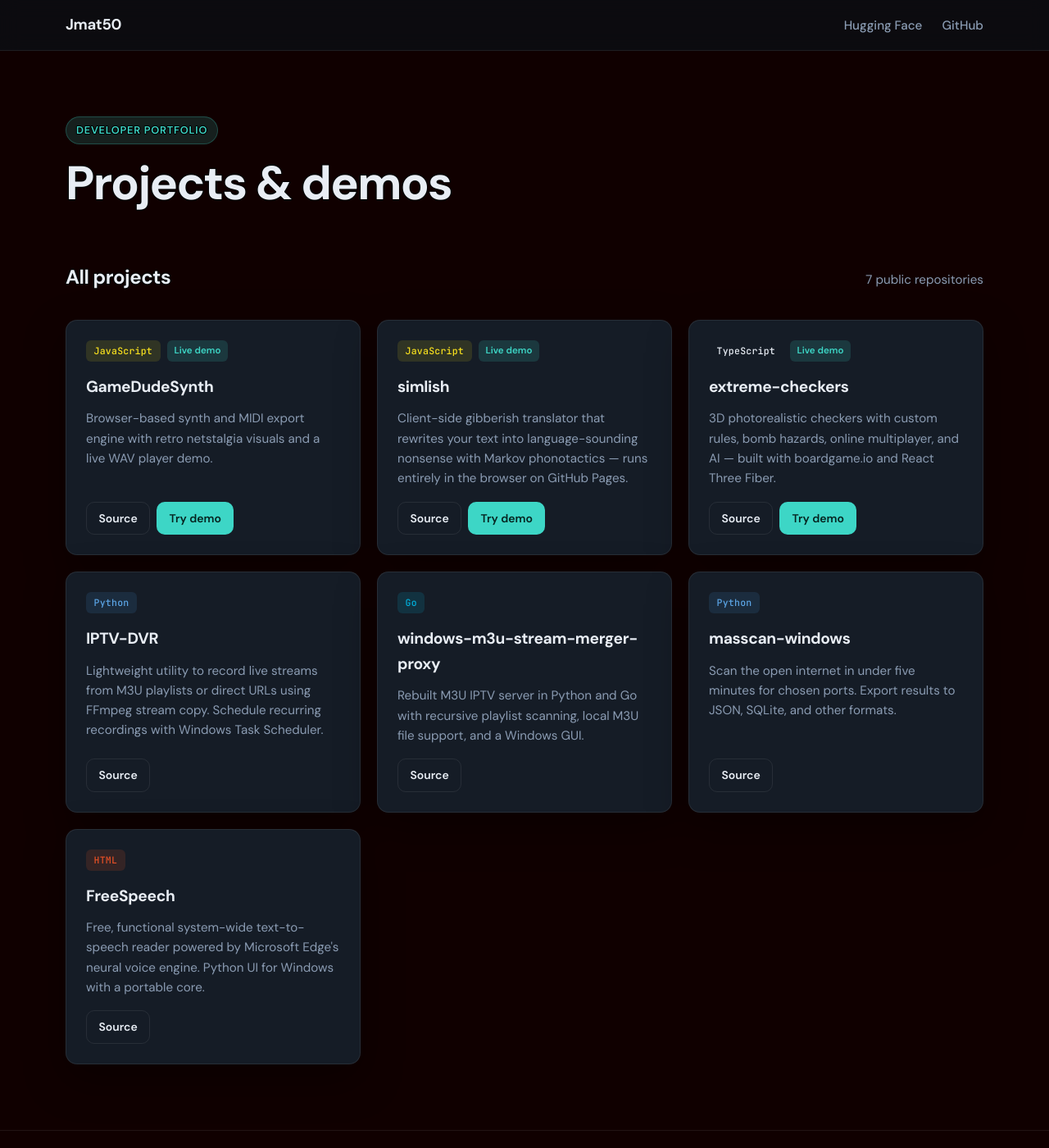
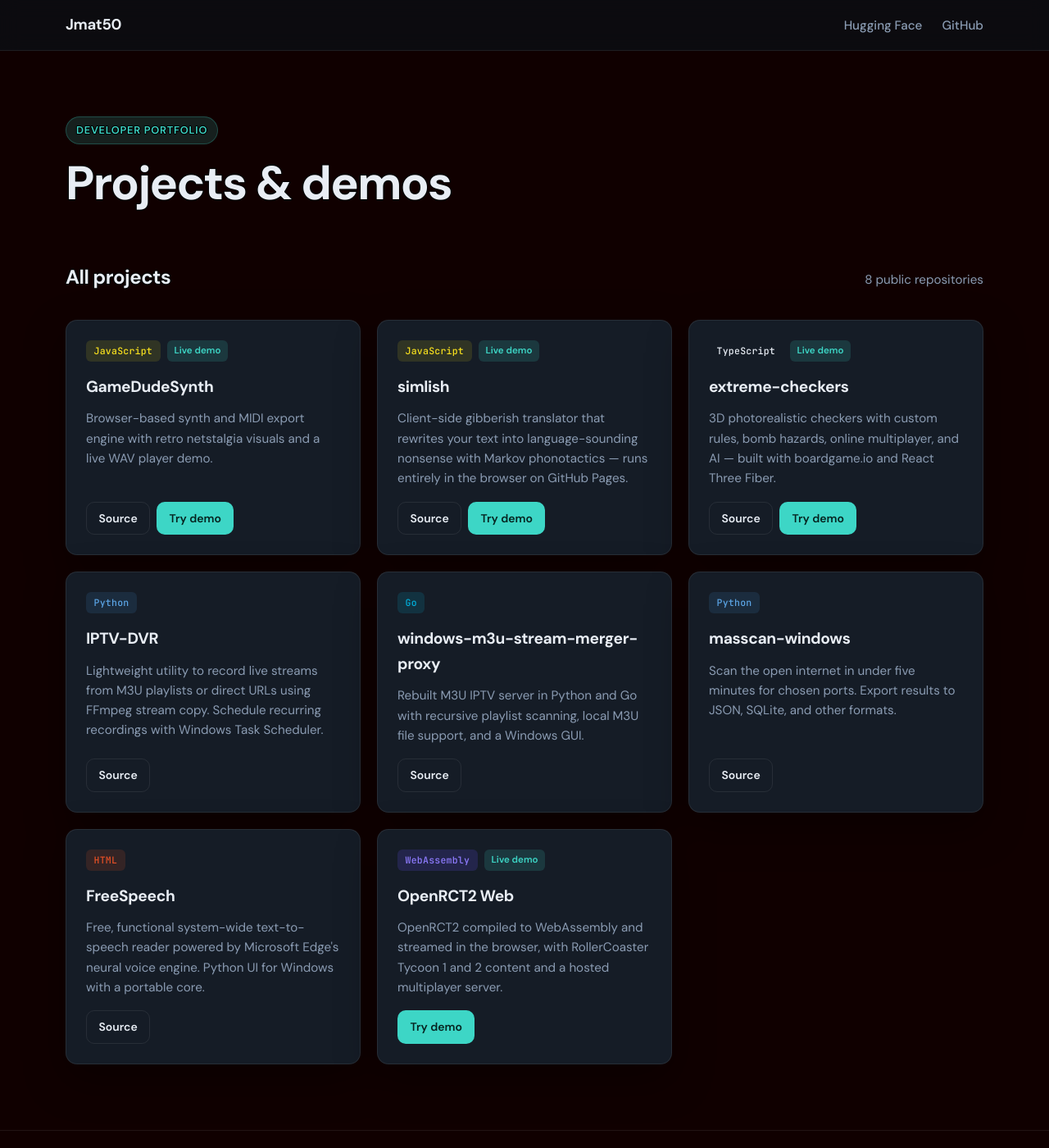
Before and after one commit to Jmat50/jmat50.github.io, a Jekyll site: the page built from index.html, in a window 1280 px wide and 1400 px high. Shown: the whole window at 82% size. Built offline with Jekyll 4.4.1, drawn with Linux system fonts in a browser that asks for light colours.

Commit message:
Add OpenRCT2 Web demo card
Co-authored-by: Cursor <cursoragent@cursor.com>

```diff
--- a/_data/projects.yml
+++ b/_data/projects.yml
@@ -73,3 +73,13 @@
     - accessibility
     - tts
     - windows
+
+- name: OpenRCT2 Web
+  description: OpenRCT2 compiled to WebAssembly and streamed in the browser,
+    with RollerCoaster Tycoon 1 and 2 content and a hosted multiplayer server.
+  language: WebAssembly
+  demo: https://orct2-jbm7190.westus2.cloudapp.azure.com/
+  tags:
+    - game
+    - wasm
+    - multiplayer
--- a/assets/css/style.css
+++ b/assets/css/style.css
@@ -292,6 +292,7 @@ a:hover {
 .lang-python { color: #5ba4e5; background: rgba(55, 118, 171, 0.18); }
 .lang-go { color: #00add8; background: rgba(0, 173, 216, 0.15); }
 .lang-html { color: #e34f26; background: rgba(227, 79, 38, 0.15); }
+.lang-webassembly { color: #8f7cff; background: rgba(101, 79, 240, 0.18); }
 
 .live-badge {
   padding: 0.25rem 0.55rem;
--- a/index.html
+++ b/index.html
@@ -29,15 +29,21 @@ description: Open-source tools, experiments, and live demos by Jmat50.
         </div>
 
         <h3 class="project-name">
+          {% if project.repo %}
           <a href="{{ project.repo }}" target="_blank" rel="noopener noreferrer">{{ project.name }}</a>
+          {% else %}
+          <a href="{{ project.demo | relative_url }}">{{ project.name }}</a>
+          {% endif %}
         </h3>
 
         <p class="project-desc">{{ project.description }}</p>
 
         <div class="project-actions">
+          {% if project.repo %}
           <a class="btn btn-sm btn-outline" href="{{ project.repo }}" target="_blank" rel="noopener noreferrer">
             Source
           </a>
+          {% endif %}
           {% if project.demo %}
           <a class="btn btn-sm btn-primary" href="{{ project.demo | relative_url }}">
             Try demo
```
